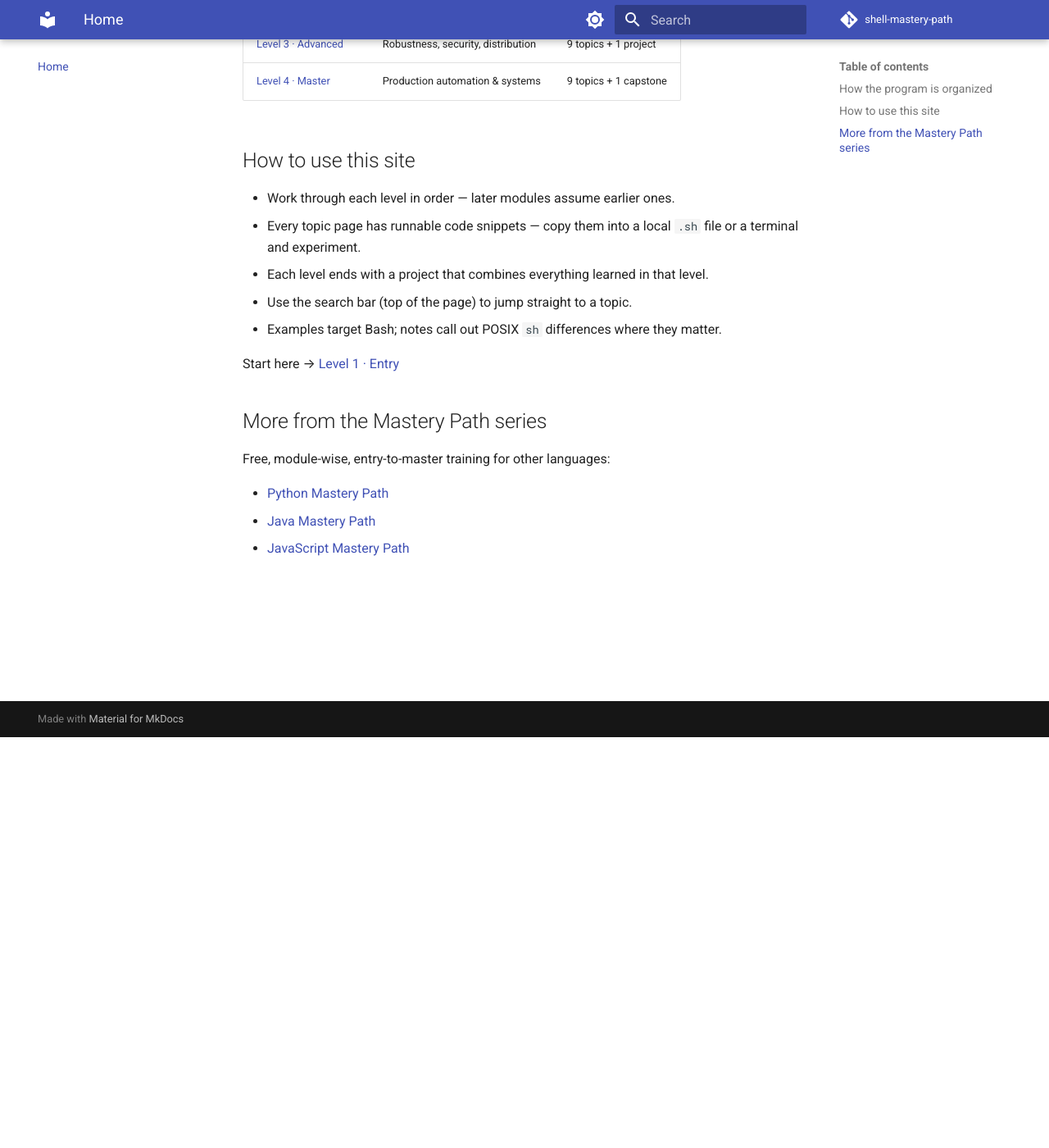
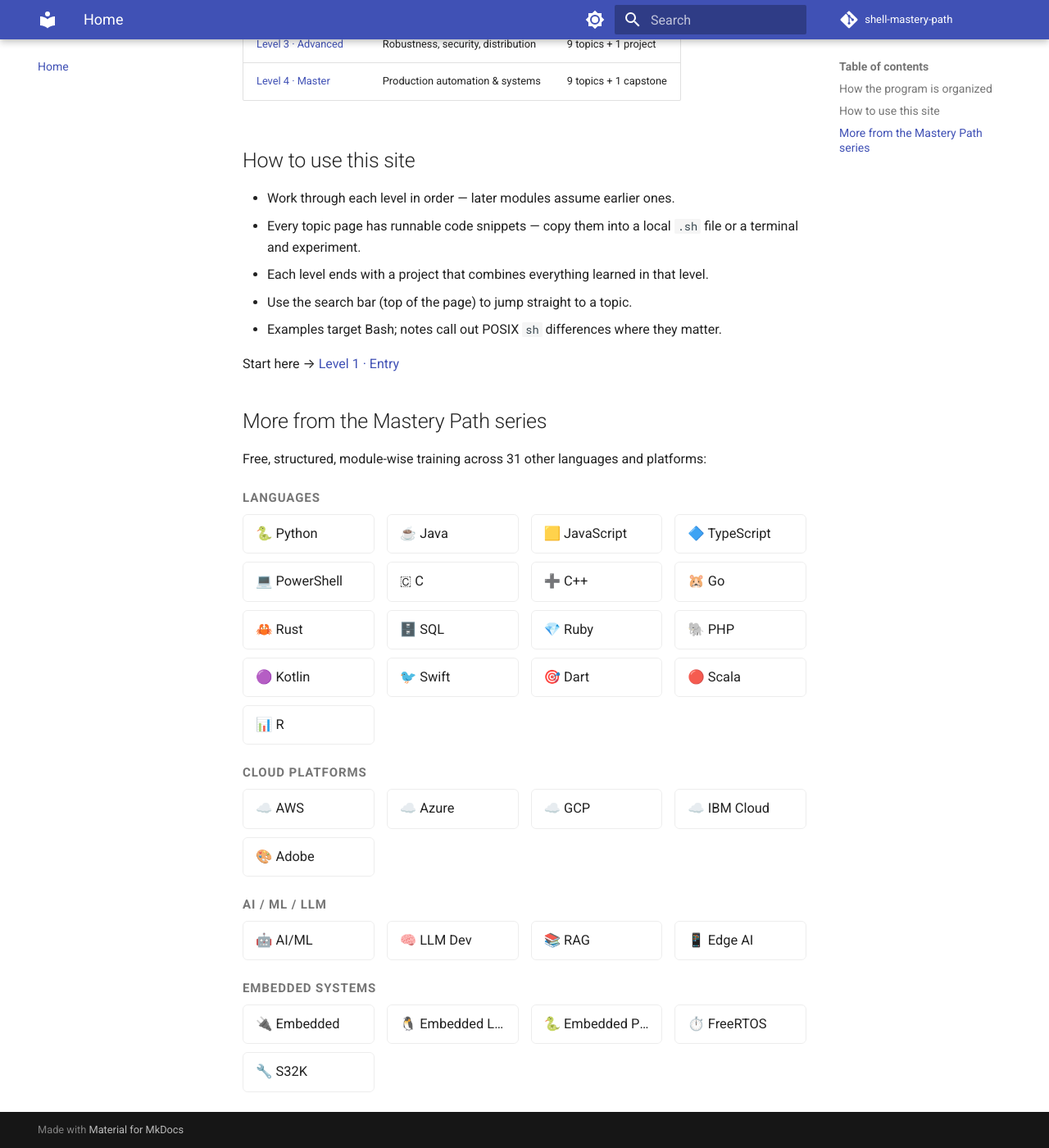
Before and after one commit to SIGILIPELLI/shell-mastery-path, an MkDocs documentation site: the page built from docs/index.md, in a window 1280 px wide and 1400 px high, scrolled down 501 px. Shown: the whole window at 82% size. Built offline with MkDocs 1.6.1 and Material for MkDocs 9.7.7, drawn with Linux system fonts in a browser that asks for light colours; comment, search, counter and statistics services are not loaded.

Commit message:
Update cross-links: multi-column grid across all Mastery Path sites
Co-Authored-By: Claude Sonnet 5 <noreply@anthropic.com>

```diff
--- a/docs/index.md
+++ b/docs/index.md
@@ -26,8 +26,50 @@ Start here → [Level 1 · Entry](level-1/index.md)
 
 ## More from the Mastery Path series
 
-Free, module-wise, entry-to-master training for other languages:
+Free, structured, module-wise training across 31 other languages and platforms:
 
-- [Python Mastery Path](https://sigilipelli.github.io/python-mastery-path/)
-- [Java Mastery Path](https://sigilipelli.github.io/java-mastery-path/)
-- [JavaScript Mastery Path](https://sigilipelli.github.io/javascript-mastery-path/)
+<div class="mastery-grid-wrap">
+<p class="mastery-grid-category">Languages</p>
+<div class="mastery-grid">
+  <a href="https://sigilipelli.github.io/python-mastery-path/">🐍 Python</a>
+  <a href="https://sigilipelli.github.io/java-mastery-path/">☕ Java</a>
+  <a href="https://sigilipelli.github.io/javascript-mastery-path/">🟨 JavaScript</a>
+  <a href="https://sigilipelli.github.io/typescript-mastery-path/">🔷 TypeScript</a>
+  <a href="https://sigilipelli.github.io/powershell-mastery-path/">💻 PowerShell</a>
+  <a href="https://sigilipelli.github.io/c-mastery-path/">🇨 C</a>
+  <a href="https://sigilipelli.github.io/cpp-mastery-path/">➕ C++</a>
+  <a href="https://sigilipelli.github.io/go-mastery-path/">🐹 Go</a>
+  <a href="https://sigilipelli.github.io/rust-mastery-path/">🦀 Rust</a>
+  <a href="https://sigilipelli.github.io/sql-mastery-path/">🗄️ SQL</a>
+  <a href="https://sigilipelli.github.io/ruby-mastery-path/">💎 Ruby</a>
+  <a href="https://sigilipelli.github.io/php-mastery-path/">🐘 PHP</a>
+  <a href="https://sigilipelli.github.io/kotlin-mastery-path/">🟣 Kotlin</a>
+  <a href="https://sigilipelli.github.io/swift-mastery-path/">🐦 Swift</a>
+  <a href="https://sigilipelli.github.io/dart-mastery-path/">🎯 Dart</a>
+  <a href="https://sigilipelli.github.io/scala-mastery-path/">🔴 Scala</a>
+  <a href="https://sigilipelli.github.io/r-mastery-path/">📊 R</a>
+</div>
+<p class="mastery-grid-category">Cloud Platforms</p>
+<div class="mastery-grid">
+  <a href="https://sigilipelli.github.io/aws-mastery-path/">☁️ AWS</a>
+  <a href="https://sigilipelli.github.io/azure-mastery-path/">☁️ Azure</a>
+  <a href="https://sigilipelli.github.io/gcp-mastery-path/">☁️ GCP</a>
+  <a href="https://sigilipelli.github.io/ibm-cloud-mastery-path/">☁️ IBM Cloud</a>
+  <a href="https://sigilipelli.github.io/adobe-mastery-path/">🎨 Adobe</a>
+</div>
+<p class="mastery-grid-category">AI / ML / LLM</p>
+<div class="mastery-grid">
+  <a href="https://sigilipelli.github.io/ai-ml-mastery-path/">🤖 AI/ML</a>
+  <a href="https://sigilipelli.github.io/llm-dev-mastery-path/">🧠 LLM Dev</a>
+  <a href="https://sigilipelli.github.io/rag-mastery-path/">📚 RAG</a>
+  <a href="https://sigilipelli.github.io/edge-ai-mastery-path/">📱 Edge AI</a>
+</div>
+<p class="mastery-grid-category">Embedded Systems</p>
+<div class="mastery-grid">
+  <a href="https://sigilipelli.github.io/embedded-mastery-path/">🔌 Embedded</a>
+  <a href="https://sigilipelli.github.io/embedded-linux-mastery-path/">🐧 Embedded Linux</a>
+  <a href="https://sigilipelli.github.io/embedded-python-mastery-path/">🐍 Embedded Python</a>
+  <a href="https://sigilipelli.github.io/freertos-mastery-path/">⏱️ FreeRTOS</a>
+  <a href="https://sigilipelli.github.io/s32k-mastery-path/">🔧 S32K</a>
+</div>
+</div>
--- a/docs/stylesheets/extra.css
+++ b/docs/stylesheets/extra.css
@@ -11,3 +11,40 @@
   background: var(--md-primary-fg-color);
   color: var(--md-primary-bg-color);
 }
+
+/* mastery-grid cross-link styles */
+.mastery-grid-category {
+  font-weight: 600;
+  margin-top: 1.1rem;
+  margin-bottom: 0.4rem;
+  font-size: 0.75rem;
+  text-transform: uppercase;
+  letter-spacing: 0.06em;
+  color: var(--md-default-fg-color--light);
+}
+
+.mastery-grid {
+  display: grid;
+  grid-template-columns: repeat(auto-fill, minmax(160px, 1fr));
+  gap: 0.5rem 0.75rem;
+  margin: 0 0 1rem;
+}
+
+.mastery-grid a {
+  display: block;
+  padding: 0.5rem 0.75rem;
+  border: 1px solid var(--md-default-fg-color--lightest);
+  border-radius: 0.3rem;
+  text-decoration: none !important;
+  color: var(--md-default-fg-color) !important;
+  font-size: 0.82rem;
+  white-space: nowrap;
+  overflow: hidden;
+  text-overflow: ellipsis;
+  transition: background-color 0.15s ease, border-color 0.15s ease;
+}
+
+.mastery-grid a:hover {
+  background-color: var(--md-accent-fg-color--transparent);
+  border-color: var(--md-accent-fg-color);
+}
```
